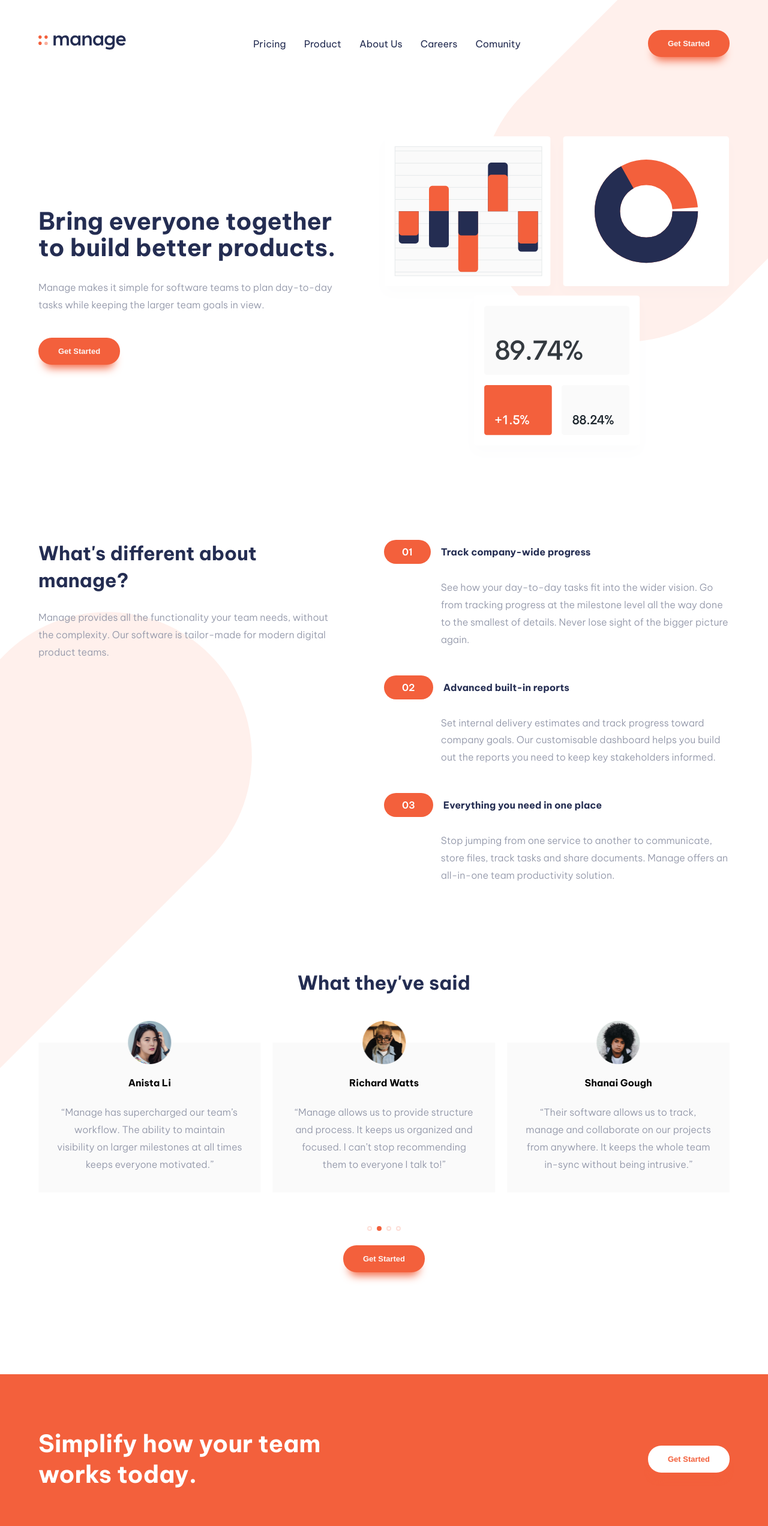
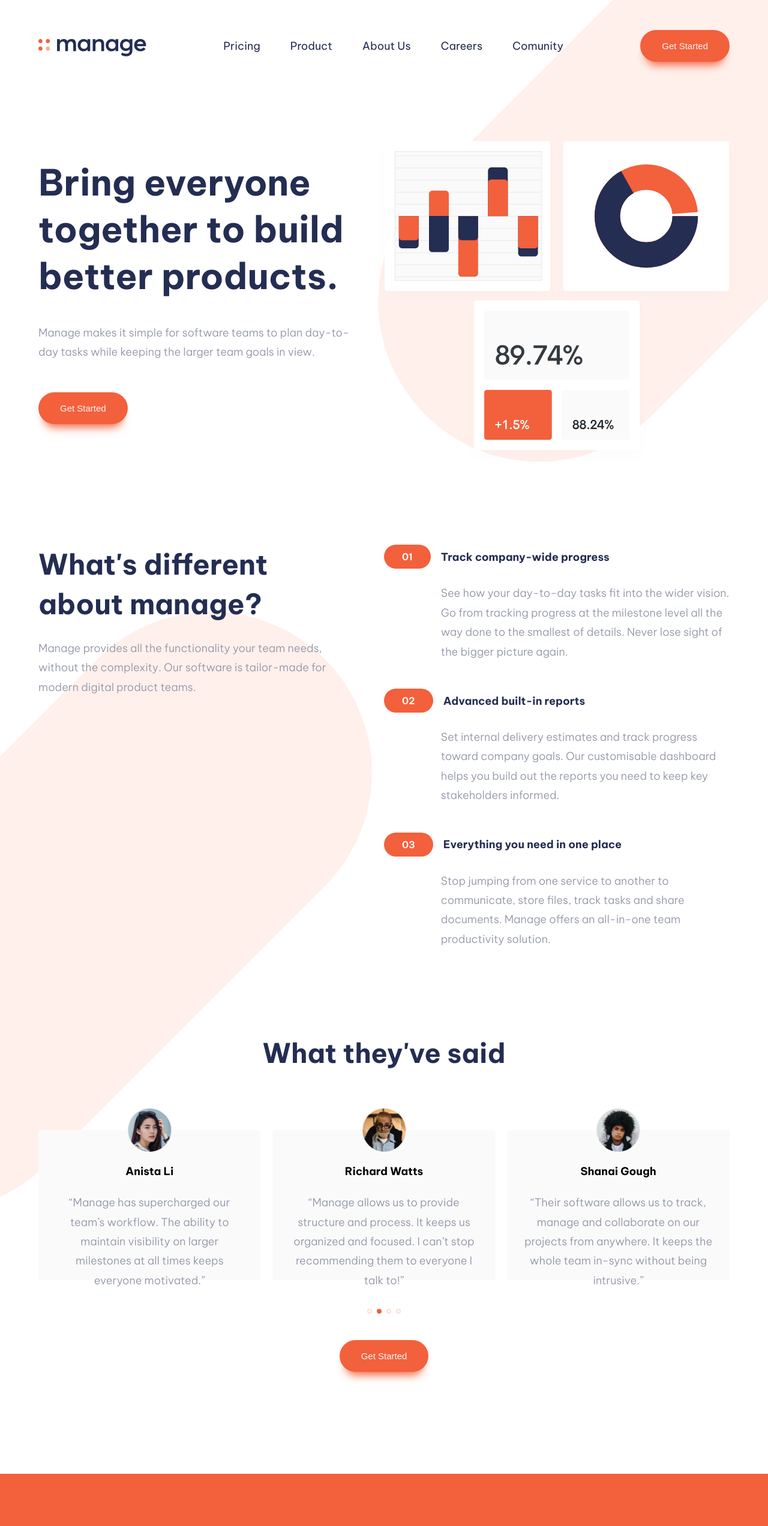
Before and after one commit to ShamilUmaev/Manage-Landing-Page, a plain HTML site: page index.html in a window 1280 px wide. Shown: the top 2544 px of the page at 60% size. Drawn offline with nearby package versions, Linux system fonts and the light colour scheme.

Commit message:
Add breakpoints for larger devices and make desktop navigation sticky

```diff
--- a/css/styles.css
+++ b/css/styles.css
@@ -70,6 +70,7 @@ a {
     padding-top: 5rem;
     display: flex;
     justify-content: space-between;
+    align-items: center;
     position: relative;
 }
 
@@ -406,9 +407,7 @@ input[type="submit"] {
 }
 
 @media only screen and (min-width: 768px) {
-    html {
-        /* font-size: 65%; */
-    }
+
 }
 
 @media only screen and (min-width: 992px) {
@@ -434,10 +433,6 @@ input[type="submit"] {
         display: none;
     }
 
-    .main-nav {
-        align-items: center;
-    }
-
     .main-nav .btn-get-started-primary {
         margin: 0;
     }
@@ -461,6 +456,10 @@ input[type="submit"] {
         padding: 0;
     }
 
+    .logo img {
+        padding-top: 1rem;
+    }
+
     .hero-section {
         padding-top: 9rem;
         background-image: none;
@@ -479,7 +478,8 @@ input[type="submit"] {
     }
 
     .intro-text-container h2 {
-        line-height: 1.1em;
+        font-size: 4.5rem;
+        line-height: 1.2em;
         text-align: left;
     }
 
@@ -542,6 +542,10 @@ input[type="submit"] {
 
     .testimonials-section {
         margin: 10rem 0 17rem;
+    }
+
+    .swiper-backface-hidden .swiper-slide {
+        height: 250px;
     }
 
     .get-started-section {
@@ -610,3 +614,93 @@ input[type="submit"] {
         margin: 0;
     }
 }
+
+@media only screen and (min-width: 1280px) {
+    .page-outer-container {
+        background-size: 1000px;
+        background-position: calc(100% + 350px) calc(0% - 230px), calc(0% - 380px) calc(0% + 1020px);
+    }
+
+    .desktop-menu-wrapper .main-nav-list {
+        column-gap: 5rem;
+        font-size: 1.8rem;
+    }
+
+    .logo img {
+        width: 18rem;
+    }
+
+    .intro-text-container h2 {
+        font-size: 6rem;
+        line-height: 1.3;
+    }
+
+    .intro-text-container p {
+        font-size: 1.8rem;
+        margin: 4rem 0 5rem;
+    }
+
+    .about-section h3 {
+        font-size: 4.7rem;
+    }
+
+    .about-section p {
+        font-size: 1.8rem;
+    }
+
+    .benefit-header-container h4 {
+        font-size: 1.8rem;
+    }
+
+    .testimonials-section h4 {
+        font-size: 4.5rem;
+        margin-bottom: 10rem;
+    }
+
+    .swiper-slide h5,
+    .swiper-slide p {
+        font-size: 1.8rem;
+    }
+
+    .swiper-pagination {
+        margin-top: 4rem;
+    }
+
+    .testimonials-section .btn-get-started-primary {
+        margin-top: 4rem;
+    }
+
+    .btn {
+        font-size: 1.5rem;
+        border-radius: 30px;
+        font-weight: 500;
+        padding: 1.8rem 3.6rem;
+    }
+
+    .get-started-section h4 {
+        font-size: 5.5rem;
+        max-width: 65rem;
+    }
+
+    .footer {
+        padding: 10rem 0;
+    }
+
+    .social-icons-and-logo-container {
+        max-width: none;
+    }
+
+    .logo-footer {
+        width: 18rem;
+    }
+
+    .social-icons-child-container img {
+        width: 22px;
+        height: 22px;
+    }
+
+    .footer-links-container a {
+        font-size: 1.7rem;
+    }
+
+}
--- a/css/utilities.css
+++ b/css/utilities.css
@@ -15,3 +15,10 @@
 .visible {
     display: block;
 }
+
+.sticky-header {
+    position: sticky;
+    top: 0;
+    background: #fff;
+    z-index: 9;
+}
--- a/js/index.js
+++ b/js/index.js
@@ -32,6 +32,9 @@ const closeBtn = document.querySelector('.close-mobile-menu-btn');
 const mobileNav = document.querySelector('.main-nav-list');
 const pageContainer = document.querySelector('.page-outer-container');
 const overlay = document.querySelector('.page-outer-container');
+const headerTop = document.querySelector('.header-top');
+const desktopNav = document.querySelector('.main-nav');
+const breakpoint = window.matchMedia("(min-width: 992px)");
 
 const showMobileNav = function () {
     hamburgerBtn.classList.remove('visible');
@@ -41,6 +44,7 @@ const showMobileNav = function () {
     mobileNav.classList.remove('hide-mobile-menu');
     mobileNav.classList.add('show-mobile-menu');
     pageContainer.classList.add('overlay');
+    // headerTop.style.backgroundColor = "transparent";
 }
 
 const hideMobileNav = function () {
@@ -51,11 +55,27 @@ const hideMobileNav = function () {
     mobileNav.classList.remove('show-mobile-menu');
     mobileNav.classList.add('hide-mobile-menu');
     pageContainer.classList.remove('overlay');
+    // headerTop.style.backgroundColor = "#fff";
+}
+
+const stickHeaderToTop = function () {
+  if(window.scrollY > 20) {
+    headerTop.classList.add('sticky-header');
+    desktopNav.style.padding = "2.5rem 0";
+  } else {
+    headerTop.classList.remove('sticky-header');
+    desktopNav.style.padding = "5rem 0 0 0";
+  }
 }
 
 const init = function () {
   hamburgerBtn.addEventListener('click', showMobileNav);
   closeBtn.addEventListener('click', hideMobileNav);
+  window.addEventListener('scroll', () => {
+    if(breakpoint.matches) {
+      stickHeaderToTop();
+    }
+  });
   document.body.addEventListener('click', (e) => {
     if(e.target.classList.contains('overlay')) {
       hideMobileNav();
```
